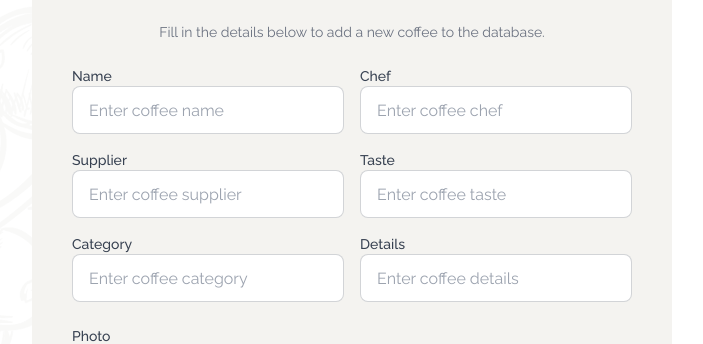
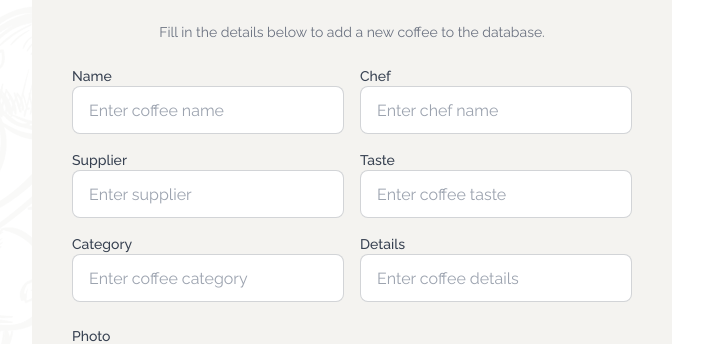
Before and after one commit to emran-binhasan/velvet-brew-client, a React (Vite) app: page /addCoffee in a window 1280 px wide. Shown: the part 146-490 px from the top of the page, without its empty margins (288-991 px from the left). Built offline with nearby package versions, Linux system fonts and the light colour scheme; a web font is replaced by a local one.

Commit message:
updated form

```diff
--- a/src/components/AddCoffee.jsx
+++ b/src/components/AddCoffee.jsx
@@ -4,94 +4,78 @@ import { useNavigate } from "react-router-dom";
 const AddCoffee = () => {
     const navigate = useNavigate();
 
-    const [formData, setFormData] = useState({
-        name: "",
-        chef: "",
-        supplier: "",
-        taste: "",
-        category: "",
-        details: "",
-        photo: "",
-    });
+    const handleAddCoffe = event => {
+        event.preventDefault();
+        const form = event.target;
+        const name = form.name.value;
+        const chef = form.chef.value;
+        const supplier = form.supplier.value;
+        const taste = form.taste.value;
+        const category = form.category.value;
+        const details = form.details.value;
+        const data = {name, chef, supplier,taste,category,details}
 
-    const handleChange = (e) => {
-        const { name, value } = e.target;
-        setFormData({ ...formData, [name]: value });
-    };
-
-    const handleSubmit = async (e) => {
-        e.preventDefault();
-
-        try {
-            const response = await fetch("http://localhost:5000/api/add-coffee", {
-                method: "POST",
-                headers: {
-                    "Content-Type": "application/json",
-                },
-                body: JSON.stringify(formData),
-            });
-
-            if (!response.ok) {
-                throw new Error("Failed to add coffee");
-            }
-
-            const result = await response.json();
-            alert(result.message);
-            navigate("/"); // Redirect to the home page after successful submission
-        } catch (error) {
-            console.error("Error:", error);
-            alert("Failed to add coffee. Please try again.");
-        }
-    };
+    }
 
     return (
         <div className="min-h-screen ">
             <div className="w-1/2 mx-auto p-4">
-                <button onClick={() => navigate("/")} className="text-blue-500 hover:underline mb-4 font-rancho text-2xl">&larr;  Back to home
+                <button
+                    onClick={() => navigate("/")}
+                    className="text-blue-500 hover:underline mb-4 font-rancho text-2xl"
+                >
+                    &larr; Back to home
                 </button>
             </div>
-            <div className=" bg-gray-100 flex items-center justify-center bg-add-coffee-bg">
-                <div className="w-11/12 md:w-2/3 lg:w-1/2  p-10 bg-[#F4F3F0]">
-
-                    <h1 className="text-2xl font-semibold text-center mb-4 font-rancho text-gray-600">Add New Coffee</h1>
+            <div className="bg-gray-100 flex items-center justify-center bg-add-coffee-bg">
+                <div className="w-11/12 md:w-2/3 lg:w-1/2 p-10 bg-[#F4F3F0]">
+                    <h1 className="text-2xl font-semibold text-center mb-4 font-rancho text-gray-600">
+                        Add New Coffee
+                    </h1>
                     <p className="text-sm text-gray-500 text-center mb-6">
                         Fill in the details below to add a new coffee to the database.
                     </p>
-                    <form onSubmit={handleSubmit}>
+                    <form onSubmit={handleAddCoffe}>
                         <div className="grid grid-cols-1 md:grid-cols-2 gap-4 mb-6">
-                            {["name", "chef", "supplier", "taste", "category", "details"].map((field) => (
-                                <div key={field}>
-                                    <label className="block text-sm font-medium text-gray-700">
-                                        {field.charAt(0).toUpperCase() + field.slice(1)}
-                                    </label>
-                                    <input
-                                        type="text"
-                                        name={field}
-                                        value={formData[field]}
-                                        onChange={handleChange}
-                                        placeholder={`Enter coffee ${field}`}
-                                        className="input input-bordered w-full"
-                                        required
-                                    />
-                                </div>
-                            ))}
+                            <div>
+                                <label className="block text-sm font-medium text-gray-700">Name</label>
+                                <input type="text" name="name" placeholder="Enter coffee name" className="input input-bordered w-full" required/>
+                            </div>
+
+                            <div>
+                                <label className="block text-sm font-medium text-gray-700">Chef</label>
+                                <input type="text" name="chef" placeholder="Enter chef name" className="input input-bordered w-full" required/>
+                            </div>
+
+                            <div>
+                                <label className="block text-sm font-medium text-gray-700">Supplier</label>
+                                <input type="text" name="supplier" placeholder="Enter supplier" className="input input-bordered w-full" required/>
+                            </div>
+
+                            <div>
+                                <label className="block text-sm font-medium text-gray-700">Taste</label>
+                                <input type="text" name="taste" placeholder="Enter coffee taste" className="input input-bordered w-full" required/>
+                            </div>
+
+                            <div>
+                                <label className="block text-sm font-medium text-gray-700">Category</label>
+                                <input type="text" name="category" placeholder="Enter coffee category" className="input input-bordered w-full" required/>
+                            </div>
+
+                            <div>
+                                <label className="block text-sm font-medium text-gray-700">Details</label>
+                                <input type="text" name="details" placeholder="Enter coffee details" className="input input-bordered w-full" required/>
+                            </div>
                         </div>
                         <div className="mb-6">
-                            <label className="block text-sm font-medium text-gray-700">Photo</label>
-                            <input
-                                type="url"
-                                name="photo"
-                                value={formData.photo}
-                                onChange={handleChange}
-                                placeholder="Enter photo URL"
-                                className="input input-bordered w-full"
-                                required
-                            />
+                            <label className="block text-sm font-medium text-gray-700">
+                                Photo
+                            </label>
+                            <input type="url" name="photo" placeholder="Enter photo URL" className="input input-bordered w-full" required/>
                         </div>
+
                         <div className="flex justify-center">
-                            <button type="submit" className="btn btn-primary w-full md:w-auto">
-                                Add Coffee
-                            </button>
+                            <button type="submit" className="btn btn-primary w-full md:w-auto">Add Coffee</button>
                         </div>
                     </form>
                 </div>
```
Also changed, not shown: 1 other file (tests, documents, lock files or other folders).
